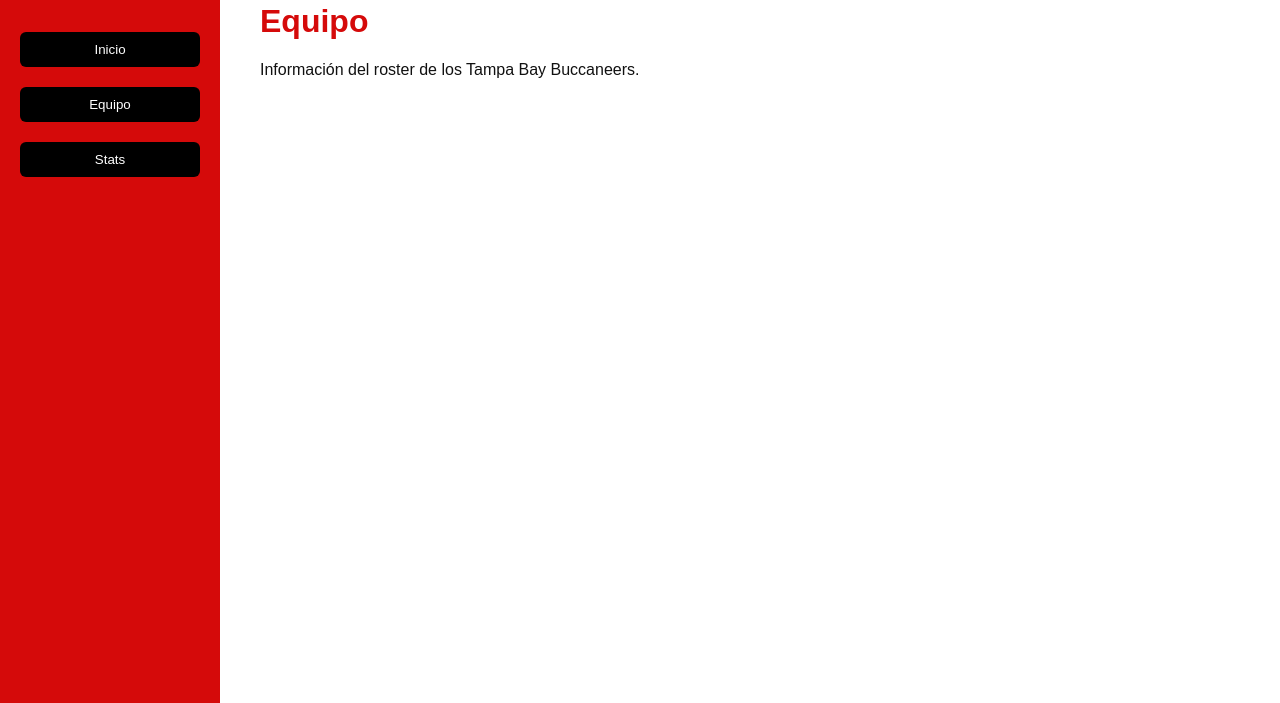
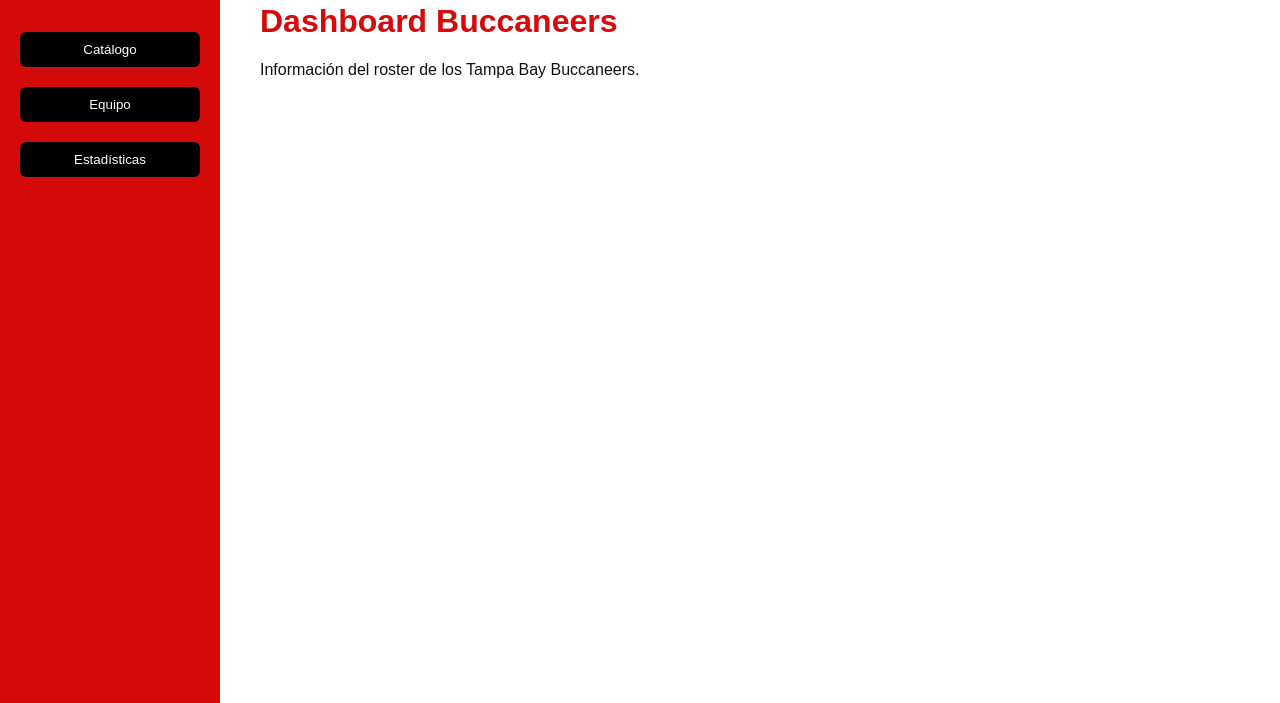
Before and after one commit to epineda504/Infovis, a plain HTML site: page TP Personal.html in a window 1280 px wide. Both pictures are taken after a click on the button "Equipo". Shown: the part 97-800 px from the top of the page. Drawn offline with Linux system fonts and the light colour scheme.

Commit message:
Last change

```diff
--- a/TP Personal.html
+++ b/TP Personal.html
@@ -129,9 +129,9 @@
       <img src="https://upload.wikimedia.org/wikipedia/en/a/a2/Tampa_Bay_Buccaneers_logo.svg" alt="Bucs Logo">
     </div>
 
-    <button onclick="changeContent('home')">Inicio</button>
-    <button onclick="changeContent('team')">Equipo</button>
-    <button onclick="changeContent('stats')">Stats</button>
+    <button onclick="changeContent('home')">Catálogo</button>
+   <button onclick="changeContent('team')">Equipo</button>
+    <button onclick="changeContent('stats')">Estadísticas</button>
   </div>
 
   <!-- CONTENIDO -->
@@ -173,14 +173,14 @@
 
       if (section === 'team') {
         content.innerHTML = `
-          <h1>Equipo</h1>
+          <h1>Dashboard Buccaneers</h1>
           <p>Información del roster de los Tampa Bay Buccaneers.</p>
         `;
       }
 
       if (section === 'stats') {
         content.innerHTML = `
-          <h1>Estadísticas</h1>
+          <h1>Dashboard Buccaneers</h1>
           <p>Aquí podrás visualizar métricas del equipo.</p>
         `;
       }
```
